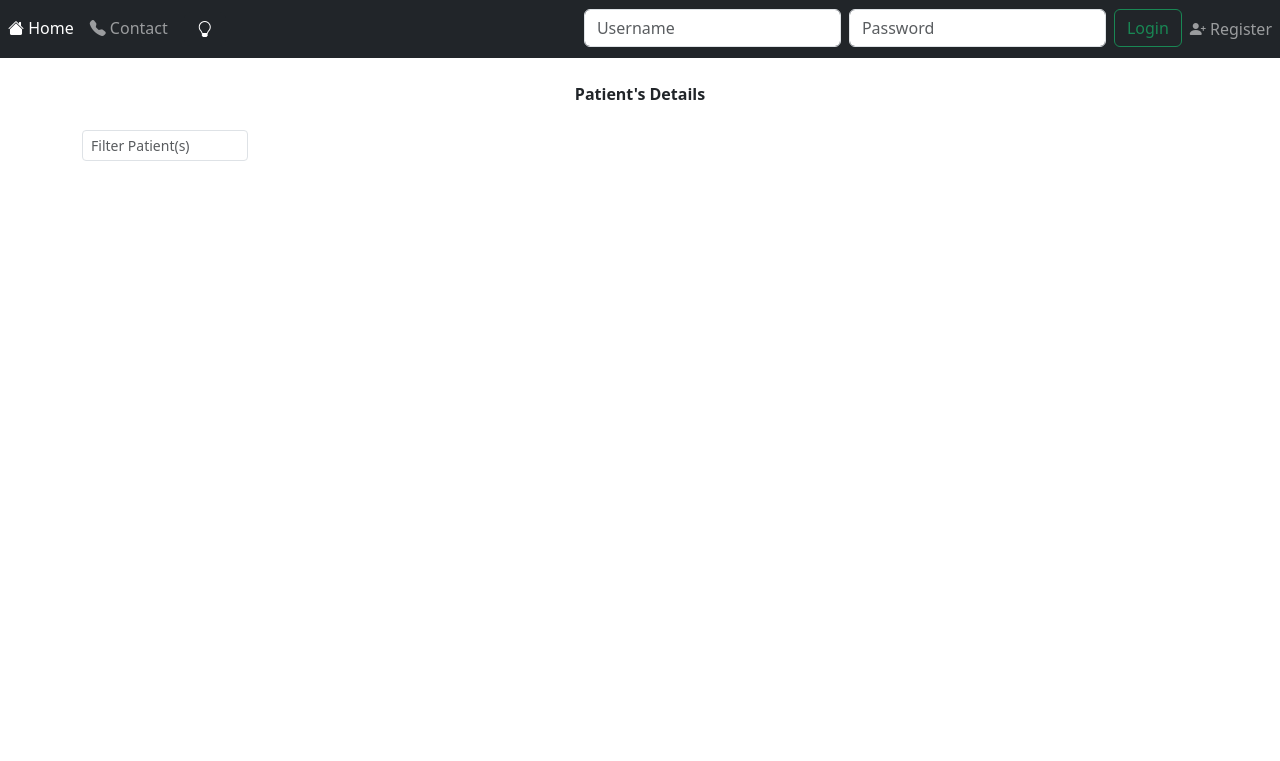
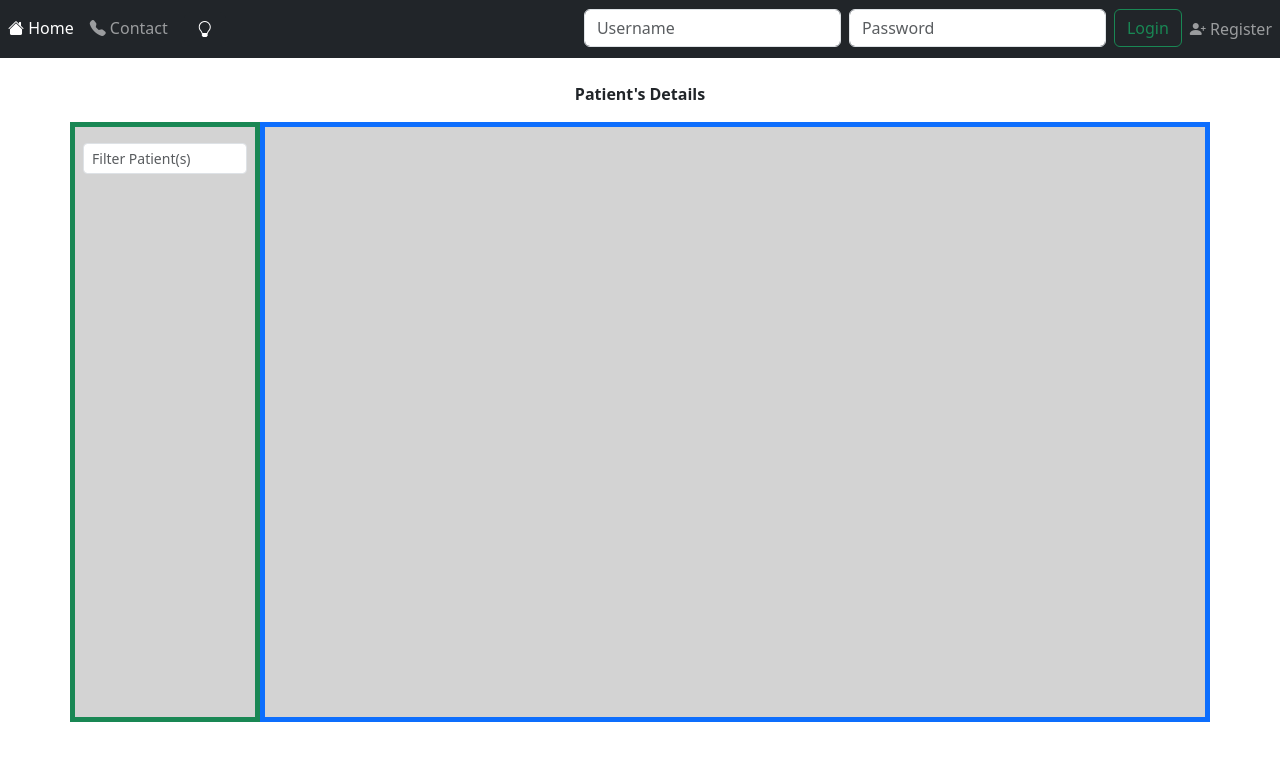
Before and after one commit to sanj-04/Hospital-Management-System, a Django app: page /adminpg in a window 1280 px wide. Shown: the top 761 px of the page. Run offline with Django 5.2, Linux system fonts and the light colour scheme; data that the repository does not hold is empty; some libraries are stand-ins or nearby versions.

Commit message:
added div block css

```diff
--- a/src/templates/admin_home.html
+++ b/src/templates/admin_home.html
@@ -1,4 +1,13 @@
 {% extends 'base.html' %}
+
+{% block styles %}
+#patient_list_div, #patient_info_div {
+  height: calc(100vh - 25vh);
+  background-color: lightgrey;
+  overflow-y:auto;
+  overflow-x:hidden;
+}
+{% endblock styles %}
 
 {% block content %}
 <nav>
@@ -29,7 +38,7 @@
 </div>
 
 <div class="row">
-  <div class="col-2">
+  <div class="col-2 border border-success p-2 mb-2 border-5" id="patient_list_div">
     <input type="text" onkeyup="filter_patient()" id="id_filter_patient" class="form-control form-control-sm my-2" placeholder="Filter Patient(s)">
     <div class="accordion" id="patients">
       <ul class="list-group">
@@ -42,7 +51,7 @@
       </ul>
     </div>
   </div>
-  <div class="col-10">
+  <div class="col-10 border border-primary p-2 mb-2 border-5" id="patient_info_div">
     <div id="patient_info" hidden>
       <ul class="list-group">
         <li class="list-group-item border border-dark">
--- a/src/templates/base.html
+++ b/src/templates/base.html
@@ -9,7 +9,7 @@
 		<link rel="stylesheet" href='{% static "css/all.css" %}' type="text/css"/>
 		<link rel="stylesheet" href='{% static "css/animate.css" %}' type="text/css"/>
 		<link rel="shortcut icon" href="{% static 'images/favicon.ico' type='image/x-icon' %}">
-		<style>
+		<style type="text/css">
 			.bd-placeholder-img {
 				font-size: 1.125rem;
 				text-anchor: middle;
@@ -28,8 +28,7 @@
 				width: 1px;
 			}
 
-			[data-notify="progressbar"]
-			{
+			[data-notify="progressbar"] {
 				margin-bottom: 0px;
 				position: absolute;
 				bottom: 0px;
@@ -37,6 +36,7 @@
 				width: 100%;
 				height: 5px;
 			}
+			{% block styles %}{% endblock styles %}
     </style>
 		{% block javascript %}{% endblock javascript %}
 		<script type="text/javascript" src='{% static "javascript/jquery.js" %}'></script>
```
Lines whose indentation alone changed are shown as unchanged.
